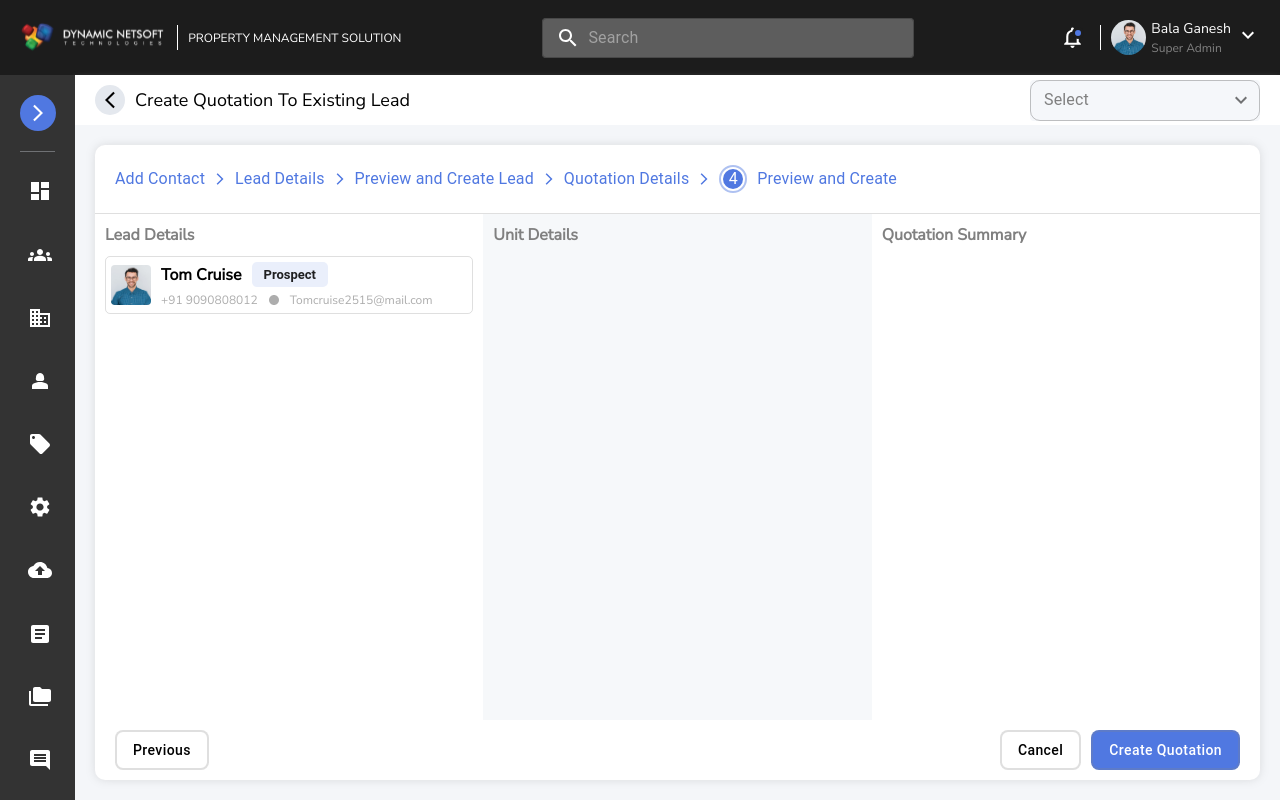
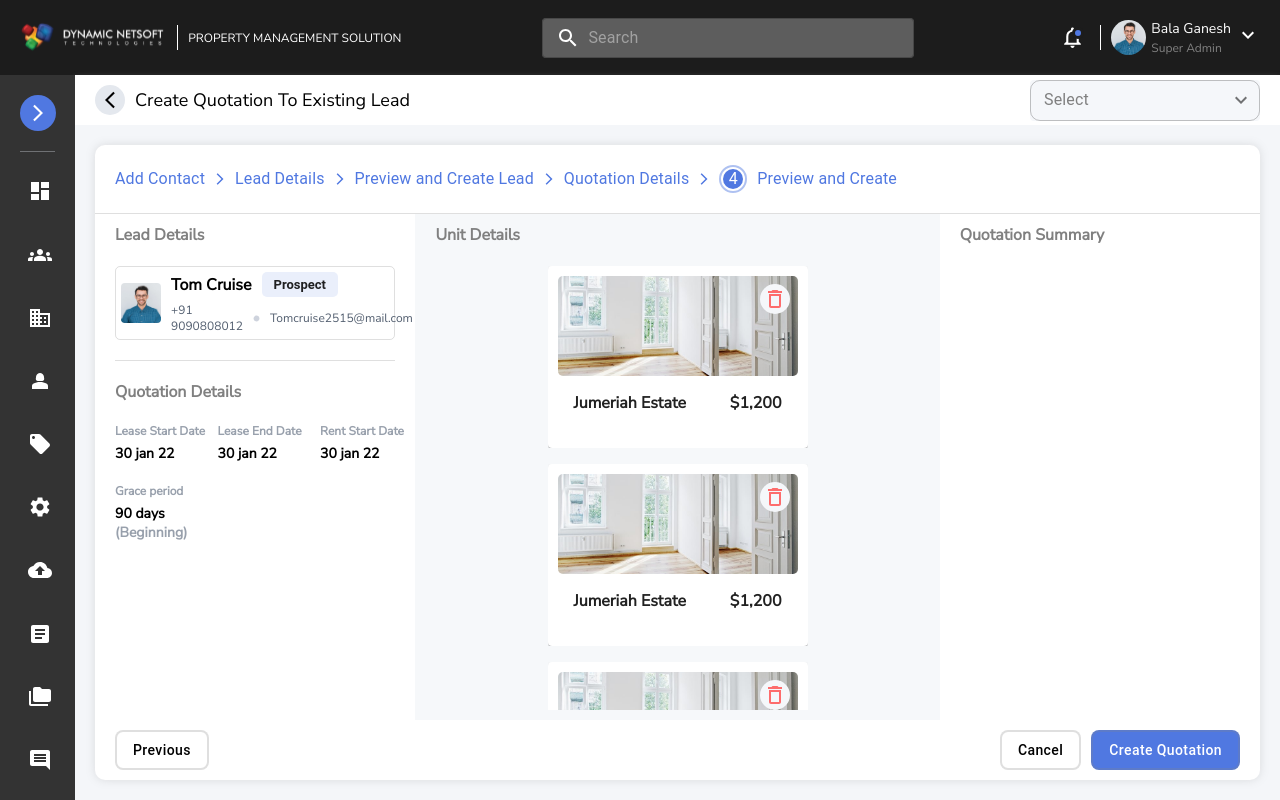
Before and after one commit to Sabareesh001/propertyManagement, a React (Vite) app: page /createQuotation in a window 1280 px wide. Built offline with nearby package versions, Linux system fonts and the light colour scheme.

Commit message:
completed layout split for quotation container

```diff
--- /dev/null
+++ b/src/atoms/styledCard/StyledCard.css
@@ -0,0 +1,26 @@
+.cardDeleteIconContainer{
+    color: #fd6c6c;
+     background-color: #f5f7fa;
+     padding: 10px;
+     height: 30px;
+     width: 30px;
+     display: flex;
+     align-items: center;
+     justify-content: center;
+     position: absolute;
+     border-radius: 100%;
+     top: 0;
+     right: 0;
+     transform: translate(-60%,60%);
+}
+
+.cardContainer{
+    position: relative;
+    height: 100%;
+    overflow: scroll;
+}
+.cardContainer .nameAndPriceContainer{
+    display: flex;
+    justify-content: space-between;
+    font-weight: bold;
+}
--- /dev/null
+++ b/src/atoms/styledCard/StyledCard.jsx
@@ -0,0 +1,26 @@
+import { Card, CardMedia,CardContent } from "@mui/material";
+import "./StyledCard.css";
+import DeleteOutlineOutlinedIcon from '@mui/icons-material/DeleteOutlineOutlined';
+const StyledCard = ({ image }) => {
+  return (
+    <div className="cardContainer">
+    <Card sx={{
+        padding:'10px',
+    }}>
+      <CardMedia sx={{ height: 100, width: 240,borderRadius:'5px' }} image={image} />
+      <CardContent>
+          <div className="nameAndPriceContainer">
+            <div>Jumeriah Estate</div>
+            <div>$1,200</div>
+          </div>
+      </CardContent>
+    </Card>
+    <div className="cardDeleteIconContainer">
+    <DeleteOutlineOutlinedIcon/>
+    </div>
+    </div>
+
+  );
+};
+
+export default StyledCard;
--- a/src/pages/createQuotation/CreateQuotation.css
+++ b/src/pages/createQuotation/CreateQuotation.css
@@ -39,18 +39,18 @@ font-size: large;
     width: 230px;
 }
 
-.createQuotationContentContainer{
-    width:100%;
-    flex: 1;
+.createQuotationContentContainer {
+    width: 100%;
     background-color: #f4f6f9;
     padding: 20px;
+    flex: 1;
+}
 
-}
 
 .quotationContainer{
     background-color: white;
+    display: flex;
     height: 100%;
-    display: flex;
     flex-direction: column;
     box-shadow: 0px 0px 10px rgba(128, 128, 128, 0.224);
     border-radius: 10px;
@@ -68,16 +68,16 @@ font-size: large;
 }
 
 .estateInfoContainer{
-    display: flex;
-    height: 100%;
+    display: grid;
+    grid-template-columns: 27.5% 45% 27.5%;
+    flex: 1;
 }
 
 .estateInfoContainer>div{
-    flex: 1;
-    padding: 10px;
+    padding: 10px 20px;
     display: flex;
     flex-direction: column;
-    gap: 10px;
+    gap: 20px;
 }
 
 .unitDetailsContainer{
@@ -112,7 +112,7 @@ font-size: large;
 .leadDetailsCardContainer .leadContactInfo{
     display: flex;
     align-items: center;
-    color: rgb(173, 173, 173);
+    color: #525e6f;
     font-size: 12px;
     gap: 10px;
 }
@@ -122,3 +122,41 @@ font-size: large;
     flex-direction: column;
     gap: 5px;
 }
+.circleIcon{
+    font-size: 7px;
+    color: #ced3dd;
+}
+
+.leadContainer .horizontalLine{
+    border-bottom: solid rgba(128, 128, 128, 0.253) 0.5px;
+
+}
+
+.quotationDetailsUnderLeadContainer{
+    display: grid;
+    grid-template-columns: 33% 33% 33%;
+    gap: 10px;
+    row-gap: 20px;
+    font-size: 14px;
+}
+
+.quotationDetailsUnderLeadContainer>div{
+    display: flex;
+    flex-direction: column;
+    gap: 5px;
+    font-weight: bold;
+    color: black;
+}
+.quotationDetailsUnderLeadContainer .title{
+    font-size:12px;
+    color: #98A0AC;
+}
+.graceperiodBracket{
+    color: #98A0AC;
+
+}
+
+.unitsGridContainer{
+    overflow: scroll;
+    height: 100%;
+}
--- a/src/pages/createQuotation/CreateQuotation.jsx
+++ b/src/pages/createQuotation/CreateQuotation.jsx
@@ -1,100 +1,166 @@
-import './CreateQuotation.css';
-import ArrowBackIosNewOutlinedIcon from '@mui/icons-material/ArrowBackIosNewOutlined';
-import StyledSelect from '../../atoms/styledSelect/StyledSelect';
-import { useState } from 'react';
-import BreadCrumbs from '../../atoms/breadcrumbs/BreadCrumbs';
-import StyledButton from '../../atoms/styledButton/StyledButton';
-import ProfileIcon from '../../atoms/profileIcon/ProfileIcon';
-import ManImage from '../../assets/man.jpg';
-import StyledChip from '../../atoms/styledChip/StyledChip';
-import CircleIcon from '@mui/icons-material/Circle';
+import "./CreateQuotation.css";
+import ArrowBackIosNewOutlinedIcon from "@mui/icons-material/ArrowBackIosNewOutlined";
+import StyledSelect from "../../atoms/styledSelect/StyledSelect";
+import { useState } from "react";
+import BreadCrumbs from "../../atoms/breadcrumbs/BreadCrumbs";
+import StyledButton from "../../atoms/styledButton/StyledButton";
+import ProfileIcon from "../../atoms/profileIcon/ProfileIcon";
+import ManImage from "../../assets/man.jpg";
+import StyledChip from "../../atoms/styledChip/StyledChip";
+import CircleIcon from "@mui/icons-material/Circle";
+import StyledCard from "../../atoms/styledCard/StyledCard";
+import House from "../../assets/house.jpg";
+import { Grid2 } from "@mui/material";
 
-const CreateQuotation = ()=>{
-    const [organizationOptions,setOrganizationOptions] = useState([
-
+const CreateQuotation = () => {
+  const [organizationOptions, setOrganizationOptions] = useState([
     {
-            value:1,label:'Casagrand'
-        }
+      value: 1,
+      label: "Casagrand",
+    },
   ]);
 
-    const [breadcrumbs,setBreadCrumbs] = useState([{
-        name:'Add Contact'
+  const [breadcrumbs, setBreadCrumbs] = useState([
+    {
+      name: "Add Contact",
     },
     {
-        name:'Lead Details'
+      name: "Lead Details",
     },
     {
-        name:'Preview and Create Lead'
+      name: "Preview and Create Lead",
     },
     {
-        name:'Quotation Details'
+      name: "Quotation Details",
     },
     {
-        name:'Preview and Create',
-        step:4
-    }
-])
+      name: "Preview and Create",
+      step: 4,
+    },
+  ]);
 
-    return(
-        <div className='createQuotationContainer'>
-            <div className='topBar'>
-                   <div className='sectionInfoContainer'>
-                       <div className='backIconContainer'><ArrowBackIosNewOutlinedIcon fontSize='small'/></div>
-                       <div className='sectionName'>
-                               Create Quotation To Existing Lead
+  const [unitDetails, setUnitDetails] = useState([
+    {
+      image: House,
+    },
+    {
+      image: House,
+    },
+    {
+      image: House,
+    },
+    {
+      image: House,
+    },
+    {
+        image: House,
+      },
+      {
+        image: House,
+      },
+  ]);
+
+  return (
+    <div className="createQuotationContainer">
+      <div className="topBar">
+        <div className="sectionInfoContainer">
+          <div className="backIconContainer">
+            <ArrowBackIosNewOutlinedIcon fontSize="small" />
           </div>
+          <div className="sectionName">Create Quotation To Existing Lead</div>
         </div>
-                   <div className='organizationSelectContainer'>
+        <div className="organizationSelectContainer">
           <StyledSelect options={organizationOptions} />
         </div>
       </div>
-            <div className='createQuotationContentContainer'>
-                 <div className='quotationContainer'>
-                    <div className='breadCrumbContainer'>
+      <div className="createQuotationContentContainer">
+        <div className="quotationContainer">
+          <div className="breadCrumbContainer">
             <BreadCrumbs breadcrumbs={breadcrumbs} />
           </div>
-                    <div className='estateInfoContainer'>
-                           <div className='leadContainer'>
-                            <div className='sectionTitle'>Lead Details</div>
-                            <div className='leadDetailsCardContainer'>
+          <div className="estateInfoContainer">
+            <div className="leadContainer">
+              <div className="sectionTitle">Lead Details</div>
+              <div className="leadDetailsCardContainer">
                 <div>
-                                       <ProfileIcon image={ManImage} type={'rounded'} />
-
+                  <ProfileIcon image={ManImage} type={"rounded"} />
                 </div>
-                               <div className='leadOnlyDetailsContainer'>
-                                   <div className='nameAndChipContainer'>
+                <div className="leadOnlyDetailsContainer">
+                  <div className="nameAndChipContainer">
                     <div>Tom Cruise</div>
-                                   <StyledChip content={'Prospect'}/>
+                    <StyledChip content={"Prospect"} />
                   </div>
-                                    <div className='leadContactInfo'>
+                  <div className="leadContactInfo">
                     +91 9090808012
-                                    <CircleIcon fontSize='inhereit'/>
+                    <CircleIcon className="circleIcon" fontSize="inhereit" />
                     Tomcruise2515@mail.com
                   </div>
                 </div>
               </div>
+              <div className="horizontalLine"></div>
+              <div className="sectionTitle">Quotation Details</div>
+              <div>
+                <div className="quotationDetailsUnderLeadContainer">
+                  <div>
+                    <div className="title">Lease Start Date </div>
+                    <div>30 jan 22</div>
                   </div>
-                           <div className='unitDetailsContainer'>
-                                <div className='sectionTitle'>Unit Details</div>
+                  <div>
+                    <div className="title">Lease End Date </div>
+                    <div>30 jan 22</div>
                   </div>
-                           <div className='quotationSummaryContainer'>
-                                  <div className='sectionTitle'>Quotation Summary</div>
+                  <div>
+                    <div className="title">Rent Start Date </div>
+                    <div>30 jan 22</div>
                   </div>
-                    </div>
-                    <div className='buttonsContainer'>
                   <div>
-                            <StyledButton type='outlined' content={"Previous"} />
-                        </div>
-                        <div className='cancelCreateQuotationContainer'>
-                            <StyledButton  type='outlined' content={"Cancel"}/>
-                            <StyledButton content={"Create Quotation"}/>
+                    <div className="title">Grace period </div>
+                    <div>
+                      90 days{" "}
+                      <div className="graceperiodBracket">{"(Beginning)"}</div>
                     </div>
                   </div>
                 </div>
               </div>
             </div>
-    )
-
-}
+            <div className="unitDetailsContainer">
+              <div className="sectionTitle">Unit Details</div>
+              <div className="unitsGridContainer">
+                <Grid2
+                height={100}
+                  justifyContent={"center"}
+                  columnGap={2}
+                  rowGap={2}
+                  columns={2}
+                  container
+                >
+                  {unitDetails?.map((data) => {
+                    return (
+                      <Grid2 item>
+                        <StyledCard image={data.image} />
+                      </Grid2>
+                    );
+                  })}
+                </Grid2>
+              </div>
+            </div>
+            <div className="quotationSummaryContainer">
+              <div className="sectionTitle">Quotation Summary</div>
+            </div>
+          </div>
+          <div className="buttonsContainer">
+            <div>
+              <StyledButton type="outlined" content={"Previous"} />
+            </div>
+            <div className="cancelCreateQuotationContainer">
+              <StyledButton type="outlined" content={"Cancel"} />
+              <StyledButton content={"Create Quotation"} />
+            </div>
+          </div>
+        </div>
+      </div>
+    </div>
+  );
+};
 
 export default CreateQuotation;
```
Also changed, not shown: src/assets/house.jpg (added). Lines whose indentation alone changed are shown as unchanged.
